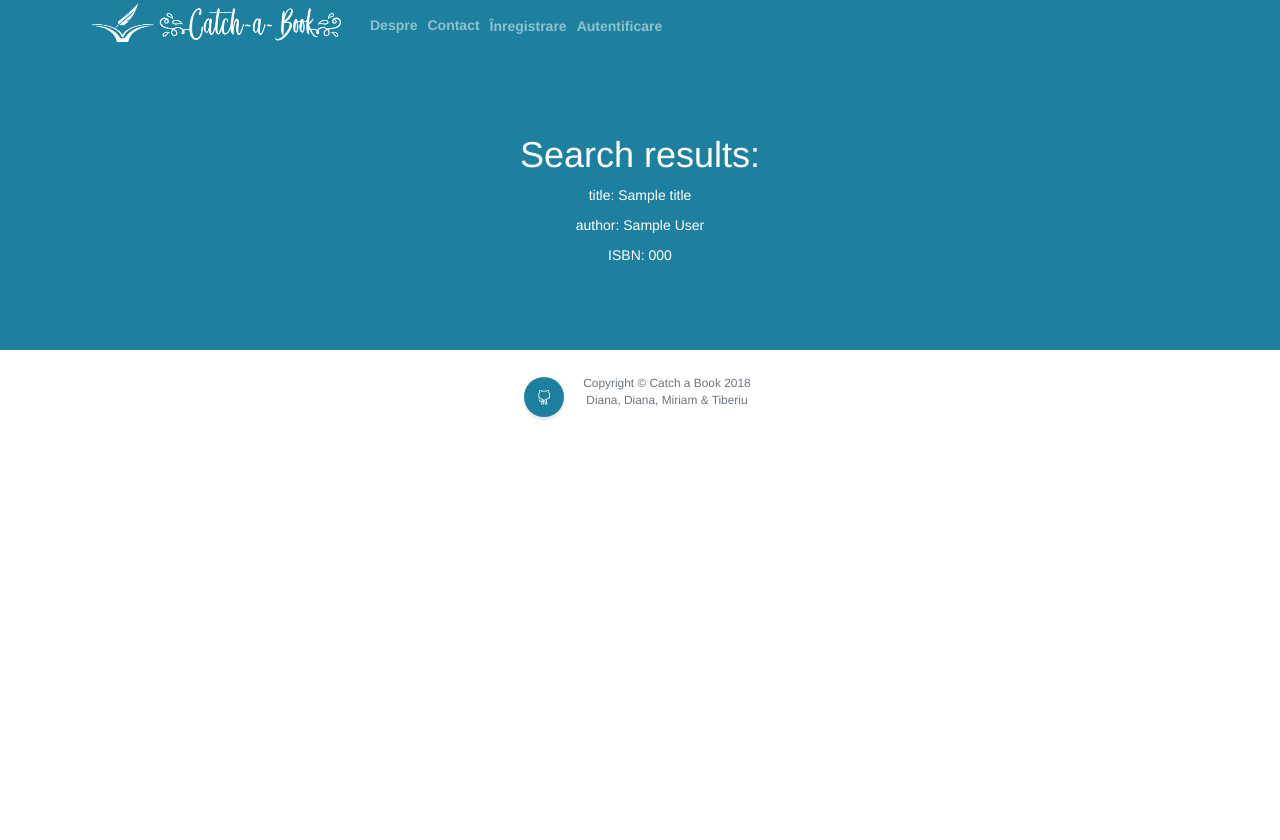
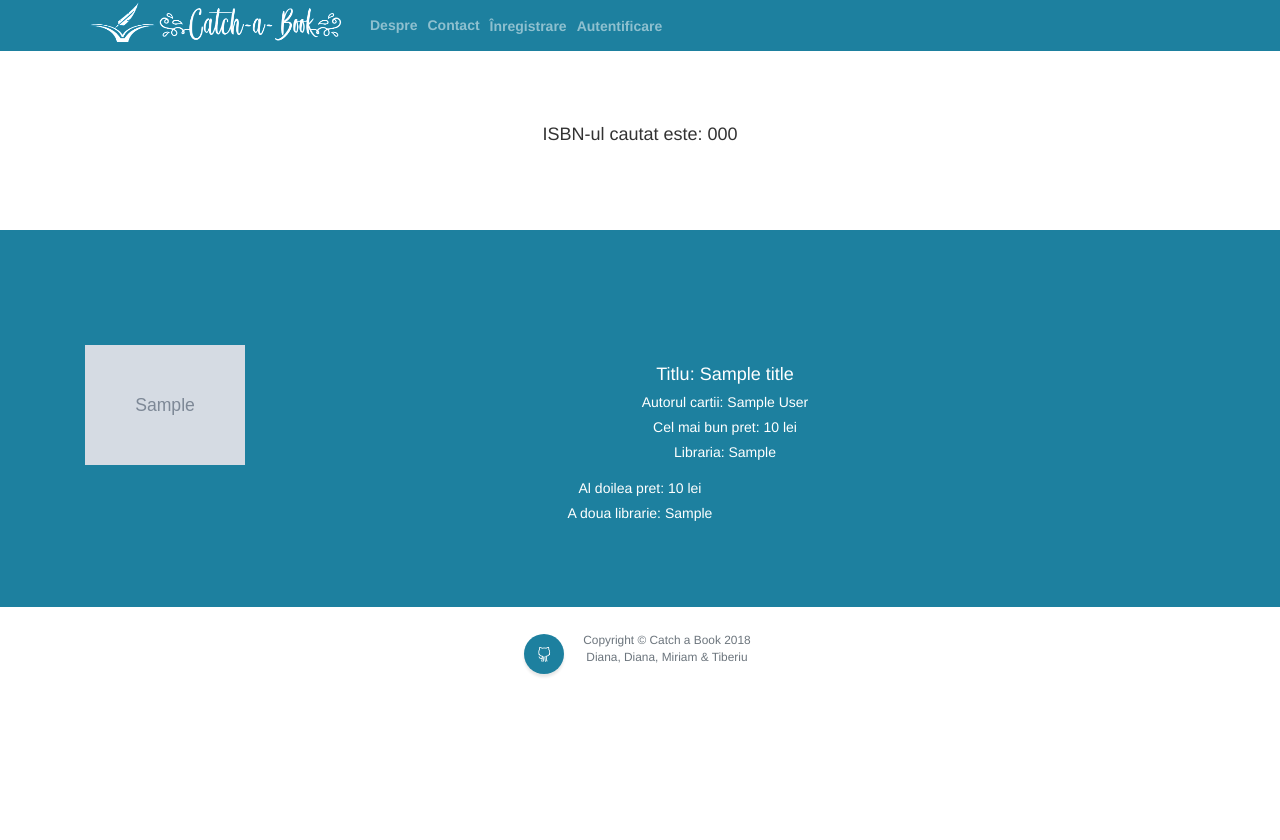
Before and after one commit to mdiannna/Catch-a-book, a Python web app: template Code/app/templates/search.html in a window 1280 px wide. Run offline with Jinja, Linux system fonts and the light colour scheme; the template is opened without the code that fills it: most values are stand-ins (such as "Sample title", 1, 10 or a date in 2020); grey boxes marked "Sample" are stand-in pictures; some libraries are stand-ins or nearby versions.

Commit message:
search page + additional removed unused items

```diff
--- a/Code/app/templates/search.html
+++ b/Code/app/templates/search.html
@@ -5,13 +5,44 @@
 
 {% block content %}
 
-    <section class="content-section bg-primary text-center">
-    <h1>Search results: </h1>
-    <div class="container">
-        <p>title: {{title}}</p>
-        <p>author: {{author}}</p>
-        <p>ISBN: {{isbn}}</p>
-    </div>
+    <section class="content-section">
+        <div class="containter text-center">
+            <h4> ISBN-ul cautat este: {{ isbn }}</h4>
+        </div>
     </section>
 
+
+    <section id="search_book" class="content-section bg-primary text-center">
+        <div class="container">
+            <br><br>
+            <div class="row">
+                <div class="col-lg-12 text-center">
+                    <form>
+                        <div class="media">
+                            <div class="media-left">
+                                {% if image_link %}
+                                    <img src={{ image_link }} style="width: 160px">
+                                {% else %}
+                                    <img src="../static/img/book.png" style="width: 250px">
+                                {% endif %}
+                            </div>
+                            <div class="media-body">
+                                <br>
+                                <h4 class="media-heading">Titlu: {{ title }}</h4>
+                                <h5> Autorul cartii: {{ author }} </h5>
+                                <h5> Cel mai bun pret: {{ good_price }} lei</h5>
+                                <h5> Libraria: {{ librarie_good }} </h5>
+                            </div>
+                        </div>
+                        {% if bad_price %}
+                            <h5> Al doilea pret: {{ bad_price }} lei</h5>
+                            <h5> A doua librarie: {{ librarie_bad }} </h5>
+                        {% endif %}
+                    </form>
+                </div>
+            </div>
+        </div>
+    </section>
+
+
 {% endblock %}
--- a/Code/app/views.py
+++ b/Code/app/views.py
@@ -304,8 +304,3 @@ def book_details():
 @app.route('/my-profile')
 def my_profile():
     return render_template("my_profile.html")
-
-
-@app.route('/search-results')
-def search_results():
-    return render_template("search_results.html")
```
Also changed, not shown: Code/app/templates/search_results.html (deleted, +0 -10 lines), Code/app/static/img/book.png (added), Code/app/static/img/portfolio-1.jpg (deleted), Code/app/static/img/portfolio-2.jpg (deleted), Code/app/static/img/portfolio-3.jpg (deleted), Code/app/static/img/portfolio-4.jpg (deleted).
